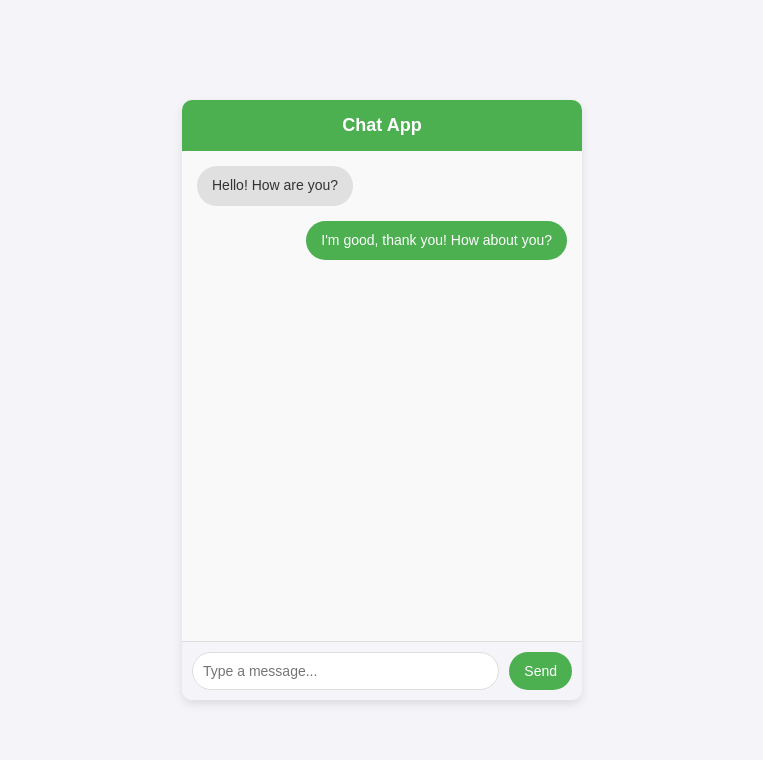
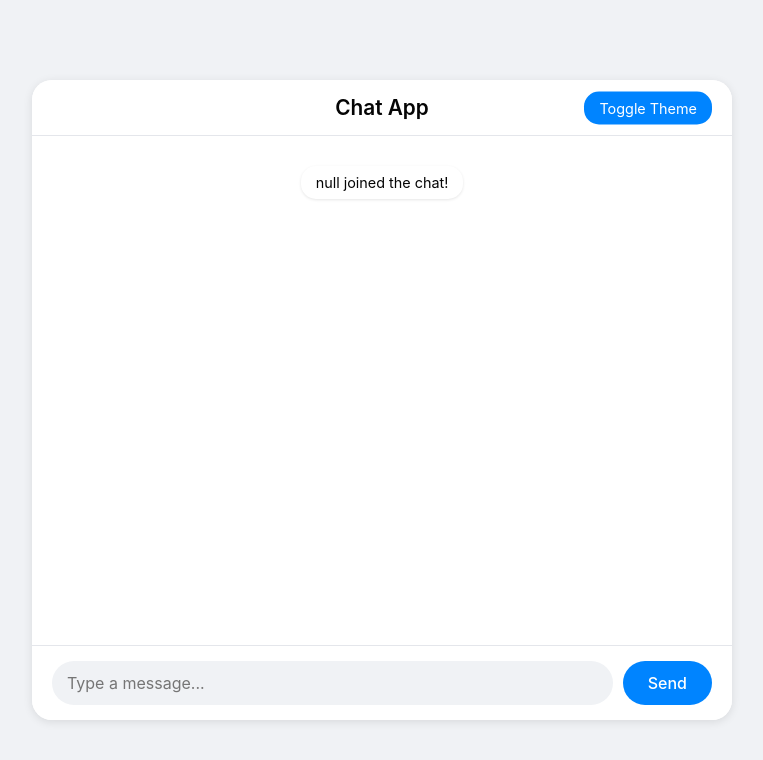
Before and after one commit to souravdpal/chat, a website: page public/home.html in a window 1280 px wide. Shown: the whole page, without its empty margins (258-1021 px from the left). Drawn offline with Linux system fonts and the light colour scheme.

Commit message:
adding chatting with local models

```diff
--- a/public/home.html
+++ b/public/home.html
@@ -1,123 +1,332 @@
 <!DOCTYPE html>
 <html lang="en">
 <head>
-    <meta charset="UTF-8">
-    <meta name="viewport" content="width=device-width, initial-scale=1.0">
+  <meta charset="UTF-8" />
+  <meta name="viewport" content="width=device-width, initial-scale=1.0" />
   <title>Chat App</title>
   <style>
-        body {
-            font-family: Arial, sans-serif;
+    /* Reset default styles */
+    * {
       margin: 0;
       padding: 0;
-            background-color: #f4f4f9;
+      box-sizing: border-box;
+      font-family: 'Inter', -apple-system, BlinkMacSystemFont, sans-serif;
+    }
+
+    /* Theme variables */
+    :root {
+      /* Light Mode */
+      --bg-primary: #f0f2f5;
+      --bg-chat: #ffffff;
+      --text-primary: #050505;
+      --text-secondary: #65676b;
+      --accent: #0084ff;
+      --input-bg: #f0f2f5;
+      --message-bg-user: #0084ff;
+      --message-bg-other: #e4e6eb;
+      --message-text-user: #ffffff;
+      --message-text-other: #050505;
+      --border: #e4e6eb;
+      --shadow: 0 2px 10px rgba(0, 0, 0, 0.1);
+    }
+
+    [data-theme="dark"] {
+      /* Dark Mode */
+      --bg-primary: #18191a;
+      --bg-chat: #242526;
+      --text-primary: #e4e6eb;
+      --text-secondary: #b0b3b8;
+      --accent: #00aaff;
+      --input-bg: #3a3b3c;
+      --message-bg-user: #00aaff;
+      --message-bg-other: #3a3b3c;
+      --message-text-user: #ffffff;
+      --message-text-other: #e4e6eb;
+      --border: #3a3b3c;
+      --shadow: 0 2px 10px rgba(0, 0, 0, 0.5);
+    }
+
+    [data-theme="blue"] {
+      /* Blue Theme */
+      --bg-primary: #1e2a44;
+      --bg-chat: #2a3b66;
+      --text-primary: #d6e4ff;
+      --text-secondary: #a3bffa;
+      --accent: #4dabff;
+      --input-bg: #3b4a77;
+      --message-bg-user: #4dabff;
+      --message-bg-other: #3b4a77;
+      --message-text-user: #ffffff;
+      --message-text-other: #d6e4ff;
+      --border: #3b4a77;
+      --shadow: 0 2px 10px rgba(0, 0, 0, 0.3);
+    }
+
+    /* Body styling */
+    body {
+      background-color: var(--bg-primary);
+      color: var(--text-primary);
+      min-height: 100vh;
       display: flex;
       justify-content: center;
       align-items: center;
-            height: 100vh;
+      transition: all 0.3s ease;
+      padding: 10px;
     }
 
+    /* Main container */
     .chat-container {
-            width: 400px;
-            height: 600px;
-            background: #fff;
-            border-radius: 10px;
-            box-shadow: 0 4px 10px rgba(0, 0, 0, 0.1);
+      width: 100%;
+      max-width: 700px;
+      height: 80vh;
+      background-color: var(--bg-chat);
+      border-radius: 20px;
+      box-shadow: var(--shadow);
       display: flex;
       flex-direction: column;
       overflow: hidden;
     }
 
+    /* Header */
     .chat-header {
-            background: #4CAF50;
-            color: white;
-            padding: 15px;
+      background-color: var(--bg-chat);
+      color: var(--text-primary);
+      padding: 15px 20px;
+      font-size: 1.3rem;
+      font-weight: 600;
       text-align: center;
-            font-size: 18px;
-            font-weight: bold;
+      border-bottom: 1px solid var(--border);
+      position: relative;
+    }
+
+    /* Messages container */
+    .chat-messages {
+      flex: 1;
+      padding: 20px;
+      overflow-y: auto;
+      display: flex;
+      flex-direction: column;
+      gap: 15px;
+      background-color: var(--bg-chat);
+      scrollbar-width: thin;
+      scrollbar-color: var(--accent) var(--bg-chat);
+    }
+
+    .chat-messages::-webkit-scrollbar {
+      width: 6px;
+    }
+
+    .chat-messages::-webkit-scrollbar-track {
+      background: var(--bg-chat);
+    }
+
+    .chat-messages::-webkit-scrollbar-thumb {
+      background: var(--accent);
+      border-radius: 3px;
+    }
+
+    /* Message styling */
+    .message {
+      max-width: 70%;
+      padding: 10px 15px;
+      border-radius: 18px;
+      font-size: 1rem;
+      line-height: 1.5;
+      word-wrap: break-word;
+      position: relative;
+      animation: fadeIn 0.3s ease;
+    }
+
+    .message.user {
+      background-color: var(--message-bg-user);
+      color: var(--message-text-user);
+      align-self: flex-end;
+      border-bottom-right-radius: 4px;
+    }
+
+    .message.other {
+      background-color: var(--message-bg-other);
+      color: var(--message-text-other);
+      align-self: flex-start;
+      border-bottom-left-radius: 4px;
+    }
+
+    /* Message timestamp */
+    .message::after {
+      content: attr(data-time);
+      font-size: 0.75rem;
+      color: var(--text-secondary);
+      position: absolute;
+      bottom: -18px;
+      right: 5px;
+      opacity: 0.7;
+    }
+
+    .message.other::after {
+      left: 5px;
+      right: auto;
+    }
+
+    /* Animation for messages */
+    @keyframes fadeIn {
+      from {
+        opacity: 0;
+        transform: translateY(5px);
+      }
+      to {
+        opacity: 1;
+        transform: translateY(0);
+      }
+    }
+
+    /* Input bar */
+    .chat-input {
+      background-color: var(--bg-chat);
+      padding: 15px 20px;
+      border-top: 1px solid var(--border);
+      display: flex;
+      gap: 10px;
+      position: sticky;
+      bottom: 0;
+    }
+
+    /* Input field */
+    #take {
+      flex: 1;
+      padding: 12px 15px;
+      background-color: var(--input-bg);
+      border: none;
+      border-radius: 25px;
+      color: var(--text-primary);
+      font-size: 1rem;
+      outline: none;
+      transition: background-color 0.2s ease;
+    }
+
+    #take:focus {
+      background-color: var(--bg-primary);
+    }
+
+    /* Send button */
+    #btn {
+      padding: 12px 25px;
+      background-color: var(--accent);
+      color: var(--message-text-user);
+      border: none;
+      border-radius: 25px;
+      font-size: 1rem;
+      font-weight: 500;
+      cursor: pointer;
+      transition: background-color 0.2s ease, transform 0.1s ease;
+    }
+
+    #btn:hover {
+      background-color: #006bd6;
+    }
+
+    #btn:active {
+      transform: scale(0.95);
+    }
+
+    /* Theme toggle button */
+    .theme-toggle {
+      position: absolute;
+      top: 50%;
+      right: 20px;
+      transform: translateY(-50%);
+      background: var(--accent);
+      color: var(--message-text-user);
+      border: none;
+      padding: 8px 15px;
+      border-radius: 15px;
+      font-size: 0.9rem;
+      cursor: pointer;
+      transition: background-color 0.2s ease;
+    }
+
+    .theme-toggle:hover {
+      background-color: #006bd6;
+    }
+
+    /* Responsive design */
+    @media (max-width: 480px) {
+      .chat-container {
+        height: 90vh;
+        border-radius: 15px;
+        margin: 5px;
       }
 
       .chat-messages {
-            flex: 1;
         padding: 15px;
-            overflow-y: auto;
-            background: #f9f9f9;
-        }
-
-        .message {
-            margin-bottom: 15px;
-            display: flex;
-            align-items: flex-start;
-        }
-
-        .message.sent {
-            justify-content: flex-end;
-        }
-
-        .message .content {
-            max-width: 70%;
-            padding: 10px 15px;
-            border-radius: 20px;
-            font-size: 14px;
-            line-height: 1.4;
-        }
-
-        .message.received .content {
-            background: #e0e0e0;
-            color: #333;
-        }
-
-        .message.sent .content {
-            background: #4CAF50;
-            color: white;
       }
 
       .chat-input {
-            display: flex;
-            padding: 10px;
-            background: #f4f4f9;
-            border-top: 1px solid #ddd;
+        padding: 10px 15px;
       }
 
-        .chat-input input {
-            flex: 1;
-            padding: 10px;
-            border: 1px solid #ddd;
-            border-radius: 20px;
-            font-size: 14px;
-            outline: none;
+      #take, #btn {
+        font-size: 0.9rem;
       }
 
-        .chat-input button {
-            margin-left: 10px;
-            padding: 10px 15px;
-            background: #4CAF50;
-            color: white;
-            border: none;
-            border-radius: 20px;
-            cursor: pointer;
-            font-size: 14px;
+      #btn {
+        padding: 10px 20px;
       }
-
-        .chat-input button:hover {
-            background: #45a049;
     }
   </style>
 </head>
 <body>
   <div class="chat-container">
-        <div class="chat-header">Chat App</div>
-        <div class="chat-messages">
-            <div class="message received">
-                <div class="content">Hello! How are you?</div>
+    <!-- Header -->
+    <div class="chat-header">
+      Chat App
+      <button class="theme-toggle" onclick="toggleTheme()">Toggle Theme</button>
     </div>
-            <div class="message sent">
-                <div class="content">I'm good, thank you! How about you?</div>
+
+    <!-- Chat body -->
+    <div class="chat-messages" id="here">
+
+      <div class="notification" style="
+  background-color: var(--notification-bg);
+  color: var(--notification-text);
+  padding: 8px 15px;
+  border-radius: 15px;
+  font-size: 0.9rem;
+  text-align: center;
+  align-self: center;
+  margin: 10px 0;
+  animation: fadeIn 0.3s ease;
+  box-shadow: 0 1px 3px rgba(0, 0, 0, 0.1);
+  display: inline-block;
+"><span id = "join"></span></div>
+    </div>
+
+    <!-- Input bar -->
+    <div class="chat-input">
+      <input type="text" id="take" placeholder="Type a message..." />
+      <button id="btn" onclick="work()">Send</button>
     </div>
   </div>
-        <div class="chat-input">
-            <input type="text" placeholder="Type a message...">
-            <button>Send</button>
-        </div>
-    </div>
+<script>
+  const themes = ['light', 'dark', 'blue'];
+  let currentThemeIndex = 0;
+
+  // Load theme from localStorage if available
+  const savedTheme = localStorage.getItem('theme');
+  if (savedTheme && themes.includes(savedTheme)) {
+    currentThemeIndex = themes.indexOf(savedTheme);
+    document.documentElement.setAttribute('data-theme', savedTheme);
+  } else {
+    document.documentElement.setAttribute('data-theme', themes[currentThemeIndex]);
+  }
+
+  function toggleTheme() {
+    currentThemeIndex = (currentThemeIndex + 1) % themes.length;
+    const newTheme = themes[currentThemeIndex];
+    document.documentElement.setAttribute('data-theme', newTheme);
+    localStorage.setItem('theme', newTheme); // Save selected theme
+  }
+</script>
+
+  <script  defer src ="js/home.js"></script>
 </body>
 </html>
--- /dev/null
+++ b/public/js/home.js
@@ -0,0 +1,47 @@
+let ins = document.getElementById('here');
+let name1 = localStorage.getItem('name');
+let way = document.getElementById('btn');
+
+// Show join message
+let joiner  =  document.getElementById('join')
+joiner.innerHTML+=`${name1} joined the chat!`
+
+// Main function to handle sending and receiving
+let work = async () => {
+  let input = document.getElementById('take');
+  let msg_box = input.value.trim();
+  if (!msg_box) return; // prevent empty
+
+  // Show sent message
+  ins.innerHTML += `<div class="message user" >${msg_box}</div>`
+
+  // Scroll to bottom
+  ins.scrollTop = ins.scrollHeight;
+
+  // Clear input box
+  input.value = "";
+
+  // Prepare and send message to backend
+  let msg = { msg: msg_box };
+
+  try {
+    let response = await fetch('/msg', {
+      method: 'POST',
+      headers: { 'Content-Type': 'application/json' },
+      body: JSON.stringify(msg)
+    });
+
+    let data = await response.json();
+
+    if (response.ok) {
+      ins.innerHTML += `      <div class="message other" > ${data.reply || JSON.stringify(data)}</div>`
+
+      // Scroll again after reply
+      ins.scrollTop = ins.scrollHeight;
+    } else {
+      console.error('Server error:', data);
+    }
+  } catch (error) {
+    console.error('Fetch error:', error);
+  }
+};
--- a/server/package.json
+++ b/server/package.json
@@ -11,6 +11,7 @@
   "author": "",
   "license": "ISC",
   "dependencies": {
+    "axios": "^1.9.0",
     "bcrypt": "^5.1.1",
     "cors": "^2.8.5",
     "crypto": "^1.0.1",
```
Also changed, not shown: data/user.json (+10 -0 lines), public/js/login.js (+11 -15 lines), server/server.js (+52 -17 lines), 2 other files. Lines whose indentation alone changed are shown as unchanged.
